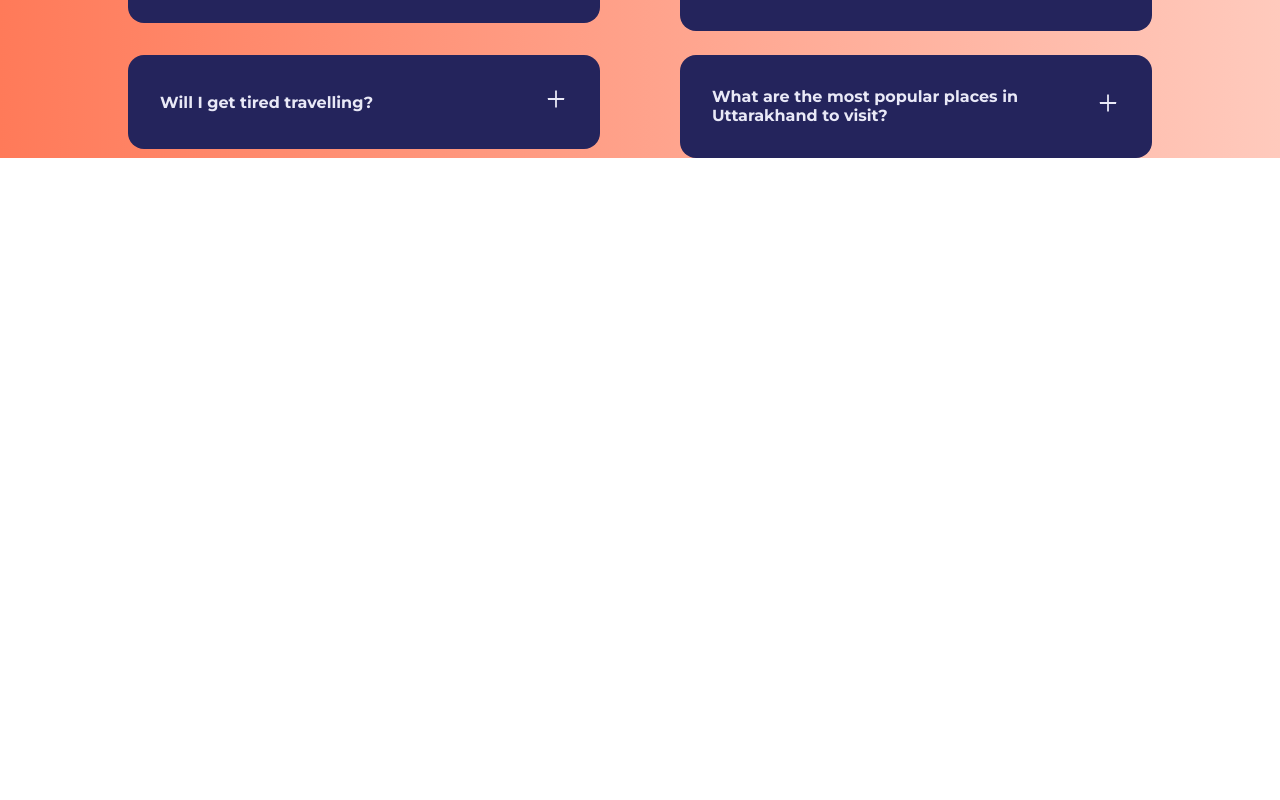
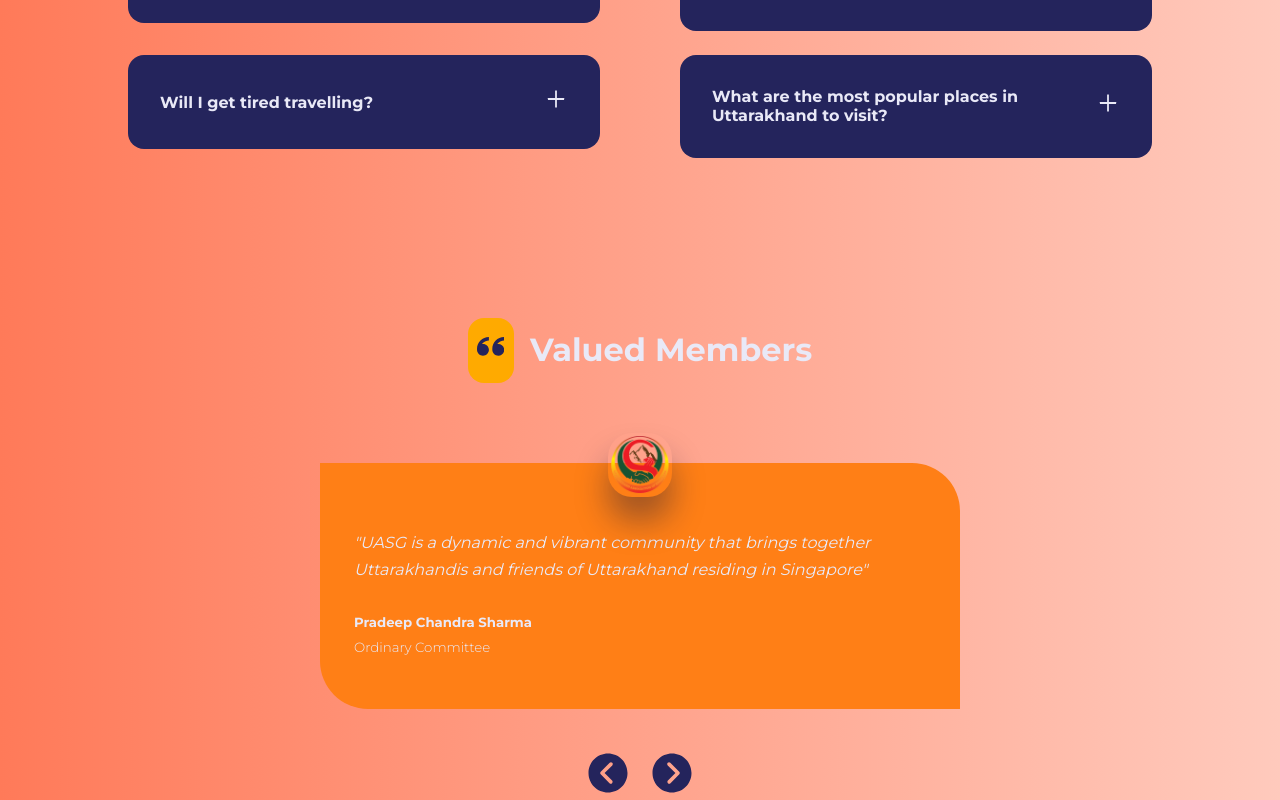
Before and after one commit to Lakshya123-cyber/UASGPt2., a React (Create React App) app: page / in a window 1280 px wide. Shown: the part 2677-3477 px from the top of the page. Before the commit the page ends 2835 px from the top, so only its background shows below. Built offline with nearby package versions, Linux system fonts and the light colour scheme.

Commit message:
Added testimonials

```diff
--- /dev/null
+++ b/src/components/Testimonials.jsx
@@ -0,0 +1,59 @@
+import SectionHead from "./SectionHead";
+import { ImQuotesLeft } from "react-icons/im";
+import Card from "../UI/Card";
+import { testimonials } from "../data";
+import { useState } from "react";
+import {
+  IoIosArrowDropleftCircle,
+  IoIosArrowDroprightCircle,
+} from "react-icons/io";
+
+const Testimonials = () => {
+  const [index, setIndex] = useState(0);
+  const { name, quote, job, avatar } = testimonials[index];
+
+  const prevTestimonialHandler = () => {
+    setIndex((prev) => prev - 1);
+
+    if (index <= 0) {
+      setIndex(testimonials.length - 1);
+    }
+  };
+
+  const nextTestimonialHandler = () => {
+    setIndex((prev) => prev + 1);
+    if (index >= testimonials.length - 1) {
+      setIndex(0);
+    }
+  };
+
+  return (
+    <section className="testimonials">
+      <div className="container testimonials__container">
+        <SectionHead
+          icon={<ImQuotesLeft />}
+          title="Valued Members"
+          className="testimonials__head"
+        />
+        <Card className="testimonial">
+          <div className="testimonial__avatar">
+            <img src={avatar} alt={name} />
+          </div>
+          <p className="testimonial__quote">{`"${quote}"`}</p>
+          <h5>{name}</h5>
+          <small className="testimonial__title">{job}</small>
+        </Card>
+        <div className="testimonial__btn-container">
+          <button className="testimonial__btn" onClick={prevTestimonialHandler}>
+            <IoIosArrowDropleftCircle />
+          </button>
+          <button className="testimonial__btn" onClick={nextTestimonialHandler}>
+            <IoIosArrowDroprightCircle />
+          </button>
+        </div>
+      </div>
+    </section>
+  );
+};
+
+export default Testimonials;
--- a/src/data.js
+++ b/src/data.js
@@ -127,43 +127,43 @@ export const faqs = [
 export const testimonials = [
   {
     id: 1,
-    name: "Diana Ayi",
+    name: "Pradeep Chandra Sharma",
     quote:
-      "Lorem ipsum dolor sit amet consectetur adipisicing elit. Praesentium ipsam facere ea a laboriosam sed? Quod vel voluptates a! Maxime minima cumque aut? In expedita numquam consectetur non officia iusto.",
-    job: "Student",
-    // avatar: require("./images/avatar1.jpg"),
+      "UASG is a dynamic and vibrant community that brings together Uttarakhandis and friends of Uttarakhand residing in Singapore",
+    job: "Ordinary Committee",
+    avatar: require("./images/logo.png"),
   },
   {
     id: 2,
-    name: "Daniel Vinyo",
+    name: "Jakhmola Vinod",
     quote:
-      "Harum quaerat hic consequuntur molestias repellat ad quo tenetur vitae rem, labore quisquam? Atque, assumenda rerum this and that odit harum quaerat hic praesentium quisquam quae, enim iste ipsam id repellat.",
-    job: "Software Egineer",
-    // avatar: require("./images/avatar2.jpg"),
+      "Being part of the UASG committee has allowed me to actively contribute to the preservation of our cultural heritage, the promotion of our traditions, and the welfare of our community.",
+    job: "Ordinary Committee",
+    avatar: require("./images/logo.png"),
   },
   {
     id: 3,
-    name: "Edem Quist",
+    name: "Neelam Rawat",
     quote:
-      "Quaerat hic praesentium consequuntur molestias repellat ad quo tenetur vitae rem, labore quisquam? Atque, assumenda rerum odit harum quaerat hic praesentium quisquam quae, enim iste ipsam id repellat.",
-    job: "University Lecturer",
-    // avatar: require("./images/avatar3.jpg"),
+      "The committee members are dedicated, passionate, and work collaboratively to organize events, celebrate festivals, and support charitable initiatives.",
+    job: "Ordinary Committee",
+    avatar: require("./images/logo.png"),
   },
   {
     id: 4,
-    name: "Grace Lavoe",
+    name: "Ravinder Singh Rawat",
     quote:
-      "Cupiditate deleniti sint consequuntur molestias repellat ad quo tenetur vitae rem, labore quisquam? Atque, assumenda rerum odit harum quaerat hic praesentium quisquam quae, enim iste ipsam id repellat.",
-    job: "Talking Parrot",
-    // avatar: require("./images/avatar4.jpg"),
+      "I feel proud and privileged to be part of UASG, and I highly appreciate the committee's efforts in strengthening the bonds within our community and representing our interests effectively.",
+    job: "Ordinary Committee",
+    avatar: require("./images/logo.png"),
   },
   {
     id: 5,
-    name: "Nana Yaa Dankwa",
+    name: "Sarita Dabral",
     quote:
-      "Maxime minima cumque sit amet consectetur adipisicing elit. Praesentium ipsam facere ea a laboriosam sed? Quod vel voluptates a! Maxime minima cumque aut? In expedita numquam consectetur non officia iusto.",
-    job: "Pharmacist",
-    // avatar: require("./images/avatar5.jpg"),
+      "The camaraderie and dedication within the committee are inspiring, and I am grateful to be a part of this close-knit group. UASG truly plays a vital role in fostering a sense of belonging and unity among Uttarakhandis in Singapore.",
+    job: "Ordinary Committee",
+    avatar: require("./images/logo.png"),
   },
 ];
 
--- a/src/pages/home/Home.jsx
+++ b/src/pages/home/Home.jsx
@@ -1,6 +1,7 @@
 import FAQs from "../../components/FAQs";
 import MainHeader from "../../components/MainHeader";
 import Programs from "../../components/Programs";
+import Testimonials from "../../components/Testimonials";
 import Values from "../../components/Values";
 import "./home.css";
 
@@ -11,6 +12,7 @@ const Home = () => {
       <Programs />
       <Values />
       <FAQs />
+      <Testimonials />
     </>
   );
 };
--- a/src/pages/home/home.css
+++ b/src/pages/home/home.css
@@ -139,3 +139,66 @@
 .faq p {
   margin-top: 1.5rem;
 }
+
+.testimonials {
+  width: 50rem;
+  margin-inline: auto;
+}
+
+.testimonials__head {
+  justify-content: center;
+}
+
+.card.testimonial {
+  position: relative;
+  text-align: left;
+  margin-top: 5rem;
+}
+
+.testimonial__avatar {
+  width: 4rem;
+  height: 4rem;
+  border-radius: 1.5rem;
+  border: 2px solid transparent;
+  overflow: hidden;
+  position: absolute;
+  top: -2rem;
+  left: calc(50% - 2rem);
+  box-shadow: 0 1.5rem 2rem rgba(26, 26, 54, 0.4);
+  transition: var(--transition);
+}
+
+.testimonial:hover .testimonial__avatar {
+  border-radius: 50%;
+  border-color: var(--color-gray-400);
+}
+
+.testimonial__quote {
+  font-style: italic;
+  margin: 1rem 0 2rem;
+}
+
+.card small.testimonial__title {
+  margin-top: 0.3rem;
+}
+
+.testimonial__btn-container {
+  width: fit-content;
+  margin: 2.5rem auto 0;
+  display: flex;
+  justify-content: center;
+  align-items: center;
+  gap: 1rem;
+}
+
+.testimonial__btn {
+  background: transparent;
+  cursor: pointer;
+}
+
+.testimonial__btn svg {
+  fill: var(--color-gray-500);
+  font-size: 1.8rem;
+  width: 3rem;
+  height: 3rem;
+}
```
